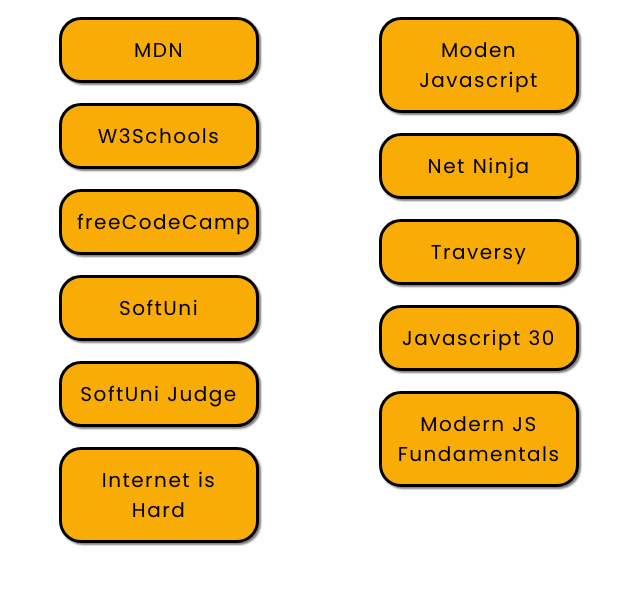
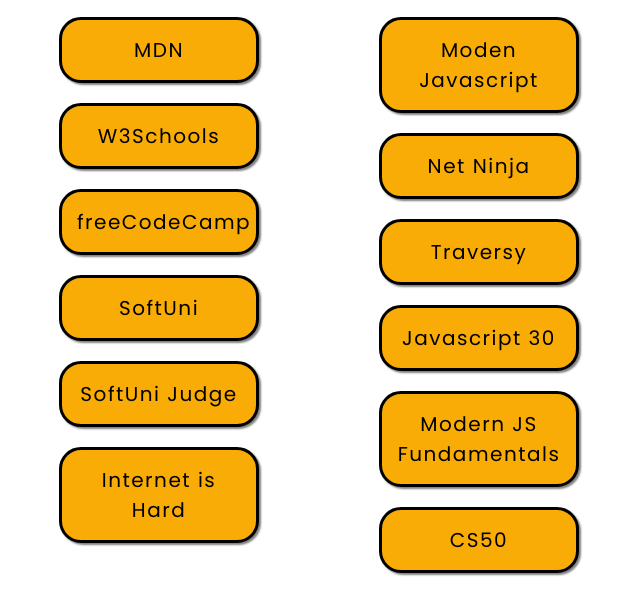
Before and after one commit to Btwonu/buttons, a plain HTML site: page index.html in a window 1280 px wide. Shown: the part 86-700 px from the top of the page, without its empty margins (321-961 px from the left). Drawn offline with Linux system fonts and the light colour scheme.

Commit message:
added cs50

```diff
--- a/index.html
+++ b/index.html
@@ -32,6 +32,7 @@
         <a class="third" href="https://www.youtube.com/user/TechGuyWeb" target="_blank">Traversy</a>
         <a href="https://courses.wesbos.com/account/access/5e245b82da680247de2ecbbe" class="fourth" target="_blank">Javascript 30</a>
         <a href="https://code.tutsplus.com/courses/javascript-fundamentals" class="fifth" target="_blank">Modern JS Fundamentals</a>
+        <a href="https://cs50.harvard.edu/college/2020/spring/weeks/1/" class="sixth" target="_blank">CS50</a>
     </div>
 </div>
 
```
